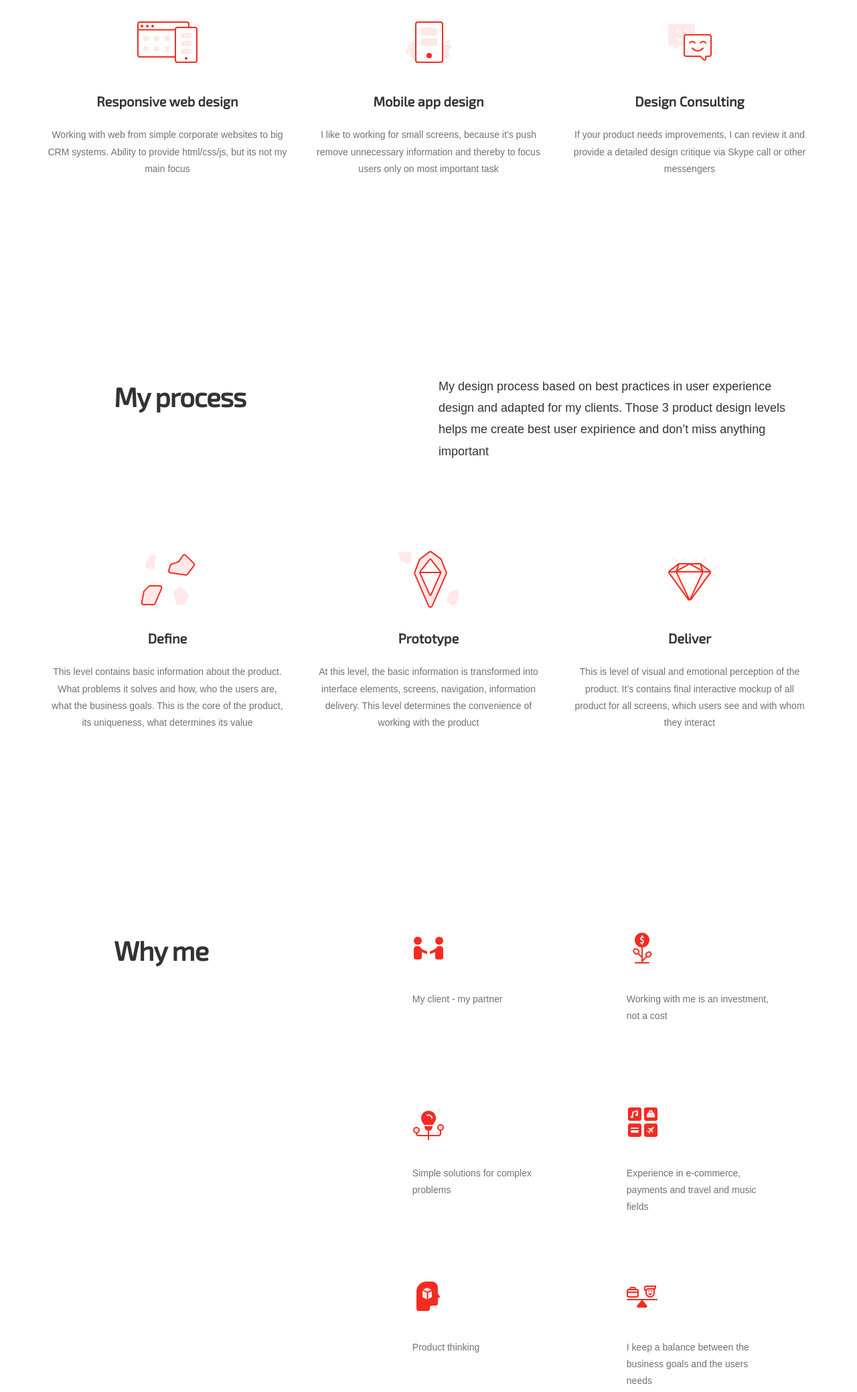
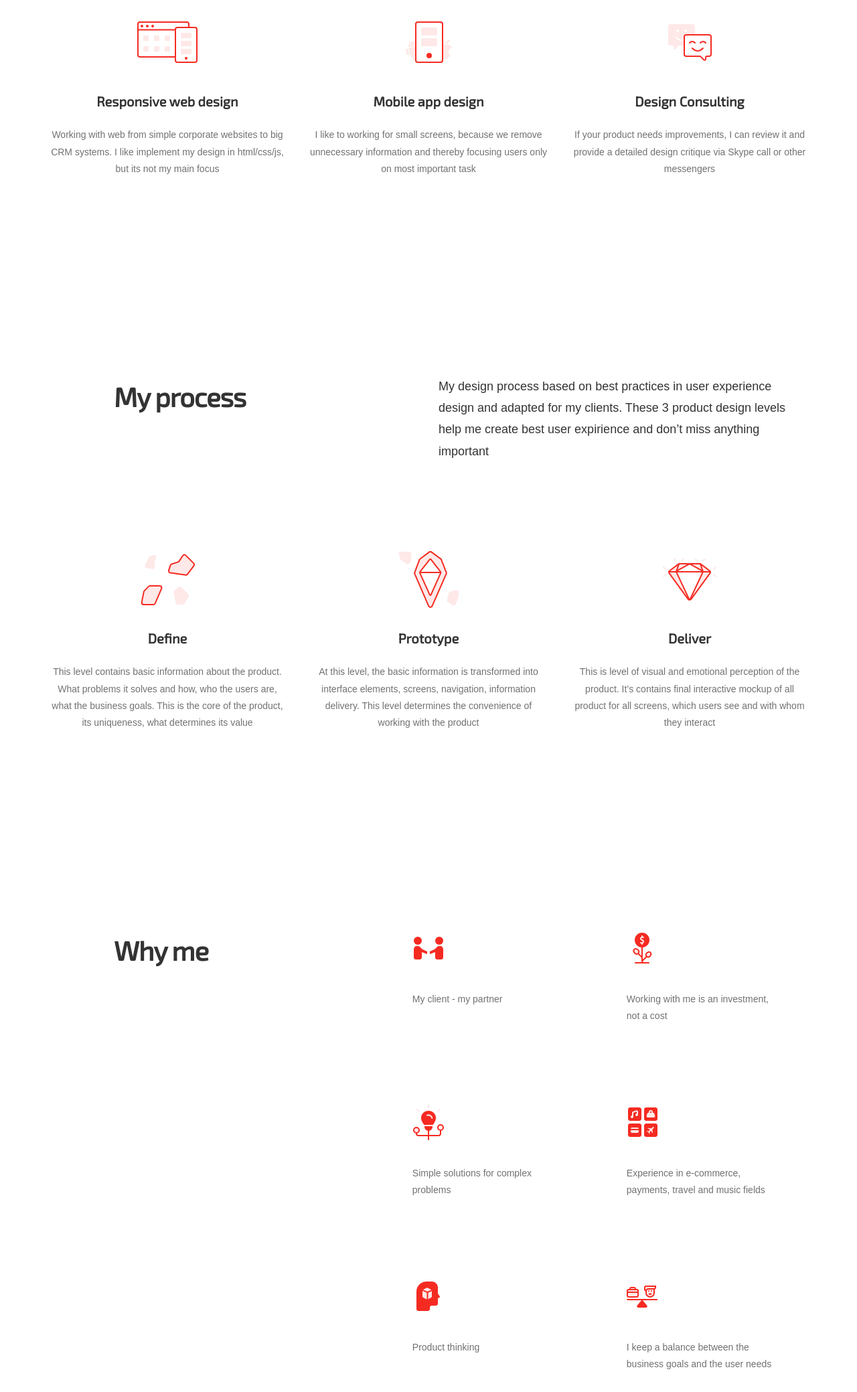
Before and after one commit to ilya-zoria/ilyazoria.com, a plain HTML site: page index.html in a window 1280 px wide. Shown: the part 1123-3202 px from the top of the page at 67% size. Drawn offline with Linux system fonts and the light colour scheme; a web font is replaced by a local one.

Commit message:
text fixes

```diff
--- a/index.html
+++ b/index.html
@@ -103,7 +103,7 @@
 							<div class="content">
 
 								<h3>Responsive web design</h3>
-								<p class="body_small">Working with web from simple corporate websites to big CRM systems. Ability to provide html/css/js, but its not my main focus</p>
+								<p class="body_small">Working with web from simple corporate websites to big CRM systems. I like implement my design in html/css/js, but its not my main focus</p>
 
 							</div>
 						</div>
@@ -119,7 +119,7 @@
 							<div class="content">
 
 								<h3>Mobile app design</h3>
-								<p class="body_small">I like to working for small screens, because it’s push remove unnecessary information and thereby to focus users only on most important task</p>
+								<p class="body_small">I like to working for small screens, because we remove unnecessary information and thereby focusing users only on most important task</p>
 
 							</div>
 						</div>
@@ -149,7 +149,7 @@
 
 			<div class="inblocks_head_padding row">
 				<h2 class="col-md-6">My process</h2>
-				<p1 class="blocks_body col-md-6">My design process based on best practices in user experience design and adapted for my clients. Those 3 product design levels helps me create best user expirience and don’t miss anything important</p>
+				<p1 class="blocks_body col-md-6">My design process based on best practices in user experience design and adapted for my clients. These 3 product design levels help me create best user expirience and don’t miss anything important</p>
 			</div>
 
 			<div class="row">
@@ -277,7 +277,7 @@
 									</div>
 
 									<div class="content">
-										<p class="body_small">Experience in e-commerce, payments and travel and music fields</p>
+										<p class="body_small">Experience in e-commerce, payments, travel and music fields</p>
 									</div>
 
 								</div>
@@ -289,7 +289,7 @@
 									</div>
 
 									<div class="content">
-										<p class="body_small">I keep a balance between the business goals and the users needs</p>
+										<p class="body_small">I keep a balance between the business goals and the user needs</p>
 									</div>
 
 								</div>
@@ -414,7 +414,7 @@
 					<div class="cta_bottom_block_wrapper">
 
 						<a target="_blank" href="https://ilya45.typeform.com/to/cNpaPf">
-							<h2 class="cta_bottom_block_text">Let’s create something memorable what your customers will love</h2>
+							<h2 class="cta_bottom_block_text">Let’s create something memorable that your customers will love</h2>
 							<span class="request_project">Request a project</span>
 							<div class="request_project_horizontal_line"></div>
 						</a>
```
